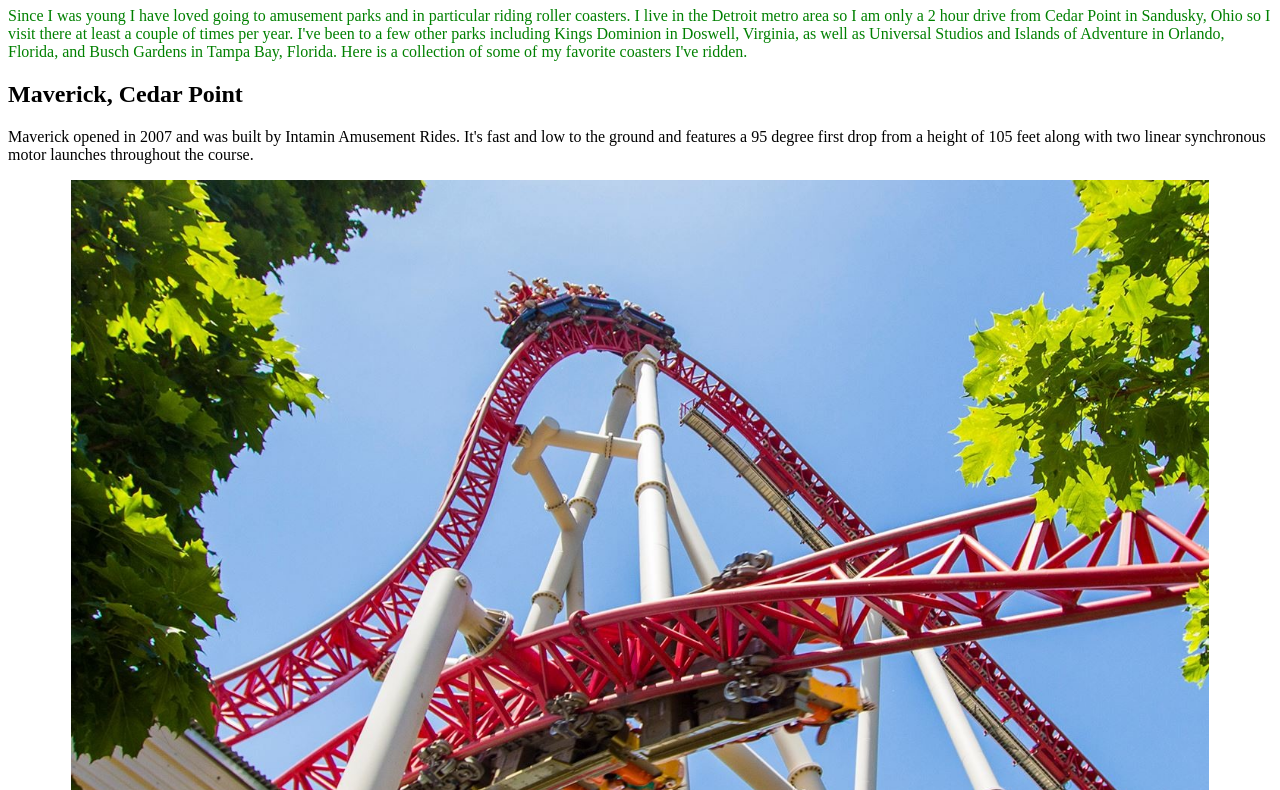
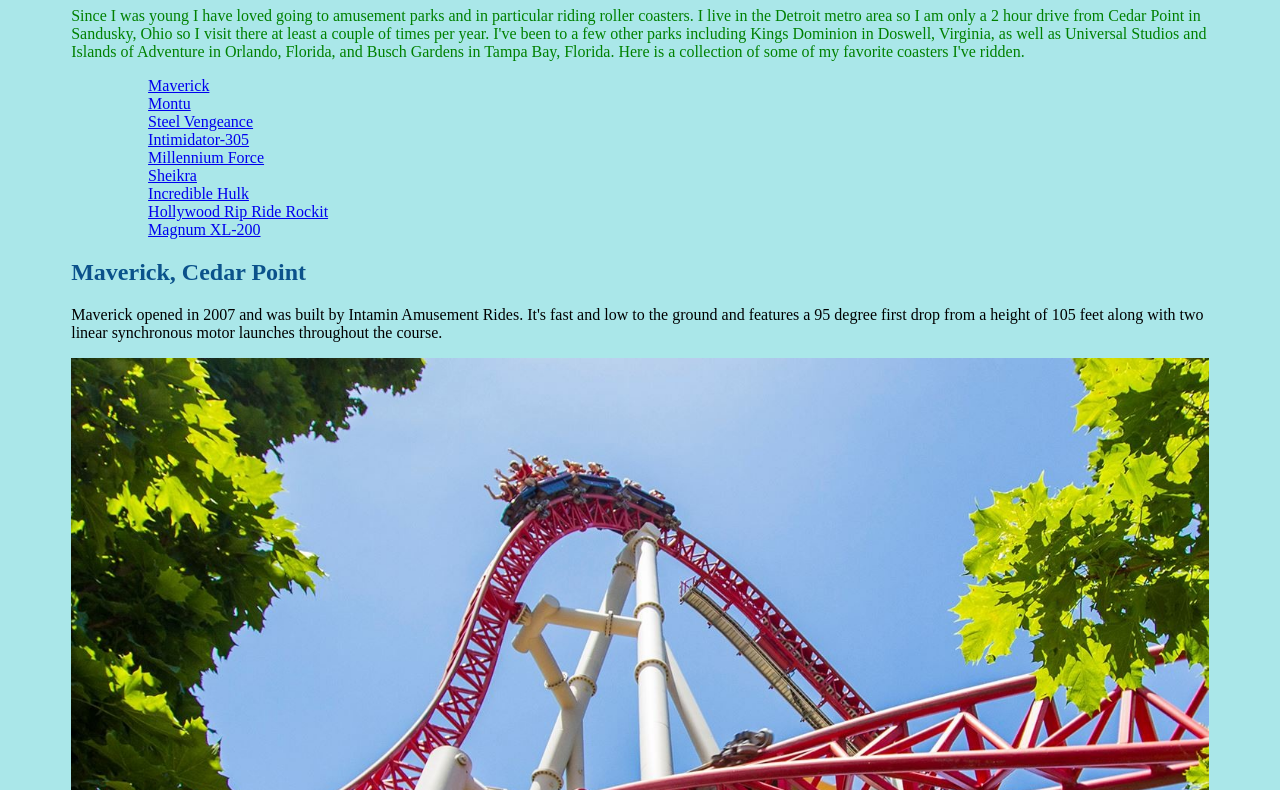
Before and after one commit to LC101-September-2021/assignment-4-html-me-something-mjanks, a website: page index.html in a window 1280 px wide. Shown: the part 73-863 px from the top of the page. Drawn offline with Linux system fonts and the light colour scheme.

Commit message:
more styles, added links for page nav

```diff
--- a/index.html
+++ b/index.html
@@ -5,11 +5,11 @@
     <meta http-equiv="X-UA-Compatible" content="IE=edge" />
     <meta name="viewport" content="width=device-width, initial-scale=1.0" />
     <link rel="stylesheet" href="styles.css" />
-    <title>Welcome to my site!</title>
+    <title>Welcome</title>
   </head>
   <body>
     <header>
-      <h1 id="mainHeading">Welcome to my site about roller coasters!</h1>
+      <h1 id="mainHeading">Some of my favorite rides</h1>
       <p id="testP" class="funParagraph">
         Since I was young I have loved going to amusement parks and in
         particular riding roller coasters. I live in the Detroit metro area so I
@@ -22,8 +22,37 @@
       </p>
     </header>
     <main>
+      <ul>
+        <li>
+          <a href="#mav">Maverick</a>
+        </li>
+        <li>
+          <a href="#montu">Montu</a>
+        </li>
+        <li>
+          <a href="#sv">Steel Vengeance</a>
+        </li>
+        <li>
+          <a href="#i305">Intimidator-305</a>
+        </li>
+        <li>
+          <a href="#mf">Millennium Force</a>
+        </li>
+        <li>
+          <a href="#sheikra">Sheikra</a>
+        </li>
+        <li>
+          <a href="#hulk">Incredible Hulk</a>
+        </li>
+        <li>
+          <a href="#rip">Hollywood Rip Ride Rockit</a>
+        </li>
+        <li>
+          <a href="#mag">Magnum XL-200</a>
+        </li>
+      </ul>
       <article>
-        <h2>Maverick, Cedar Point</h2>
+        <h2 id="mav">Maverick, Cedar Point</h2>
         <p>
           Maverick opened in 2007 and was built by Intamin Amusement Rides. It's
           fast and low to the ground and features a 95 degree first drop from a
@@ -39,7 +68,7 @@
         </a>
       </article>
       <article>
-        <h2>Montu, Busch Gardens</h2>
+        <h2 id="montu">Montu, Busch Gardens</h2>
         <p>
           Operating since 1996, Montu is a B&M (Bolliger & Mabillard) invered
           coaster meaning guests are seated below the track. It features
@@ -54,7 +83,7 @@
         </a>
       </article>
       <article>
-        <h2>Steel Vengeance, Cedar Point</h2>
+        <h2 id="sv">Steel Vengeance, Cedar Point</h2>
         <p>
           Debuting in 2018 and built by RMC (Rocky Mountain Construction), Steel
           Vengeance is a retrofit of the old Mean Streak wooden coaster that
@@ -70,7 +99,7 @@
         </a>
       </article>
       <article>
-        <h2>Intimidator-305, Kings Dominion</h2>
+        <h2 id="i305">Intimidator-305, Kings Dominion</h2>
         <p>
           Opening in 2010, this 300 foot monster reaches speeds of 90 mph and
           had to be retracked after opening. The turn around out of the first
@@ -86,7 +115,7 @@
         </a>
       </article>
       <article>
-        <h2>Millennium Force, Cedar Point</h2>
+        <h2 id="mf">Millennium Force, Cedar Point</h2>
         <p>
           Opening in 2000, Millennium Force was the first giga coaster (over 300
           feet tall). Reaching speeds of up to 92 mph and featuring a cable lift
@@ -102,7 +131,7 @@
         </a>
       </article>
       <article>
-        <h2>Sheikra, Busch Gardens</h2>
+        <h2 id="sheikra">Sheikra, Busch Gardens</h2>
         <p>
           Sheikra is a B&M dive machine that opened in 2005. Riders are held
           suspended at the top of the 200 foot verticle drop for several seconds
@@ -118,7 +147,7 @@
         </a>
       </article>
       <article>
-        <h2>Incredible Hulk, Islands of Adventure</h2>
+        <h2 id="hulk">Incredible Hulk, Islands of Adventure</h2>
         <p>
           Incredible Hulk opened in 1999 and features a tire propelled launch
           out of the station and 7 inversions. In 2015 the ride track was
@@ -133,7 +162,7 @@
         </a>
       </article>
       <article>
-        <h2>Hollywood Rip Ride Rockit, Universal Studios</h2>
+        <h2 id="rip">Hollywood Rip Ride Rockit, Universal Studios</h2>
         <p>
           This coaster has a unique vertical lift hill and several inversions.
           Operating since 2009, it also has a non inverting loop which is also
@@ -148,7 +177,7 @@
         </a>
       </article>
       <article>
-        <h2>Magnum XL-200, Cedar Point</h2>
+        <h2 id="mag">Magnum XL-200, Cedar Point</h2>
         <p>
           The original hyper coaster (over 200 feet tall) and fabricated on site
           by Arrow Dynamics, this coaster started the coaster wars when it
--- a/styles.css
+++ b/styles.css
@@ -1,6 +1,7 @@
 body {
   display: block;
   margin: 8px;
+  background-color: rgb(170, 231, 233);
 }
 #mainHeading {
   color: red;
@@ -14,3 +15,16 @@ img {
   margin-right: auto;
   width: 90%;
 }
+h1,
+h2,
+p,
+ul,
+li {
+  display: block;
+  margin-left: auto;
+  margin-right: auto;
+  width: 90%;
+}
+h2 {
+  color: rgb(11, 82, 139);
+}
```
